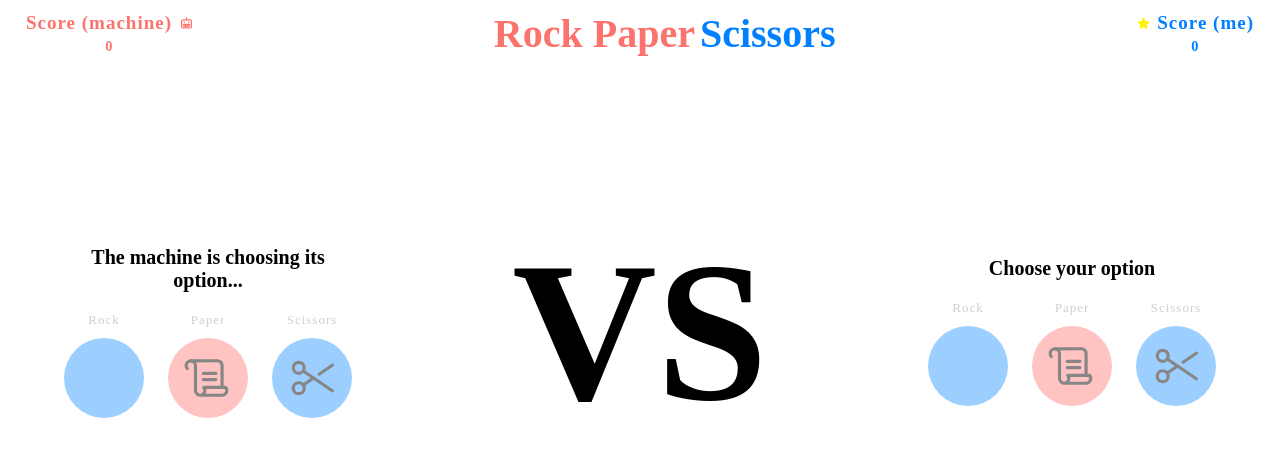
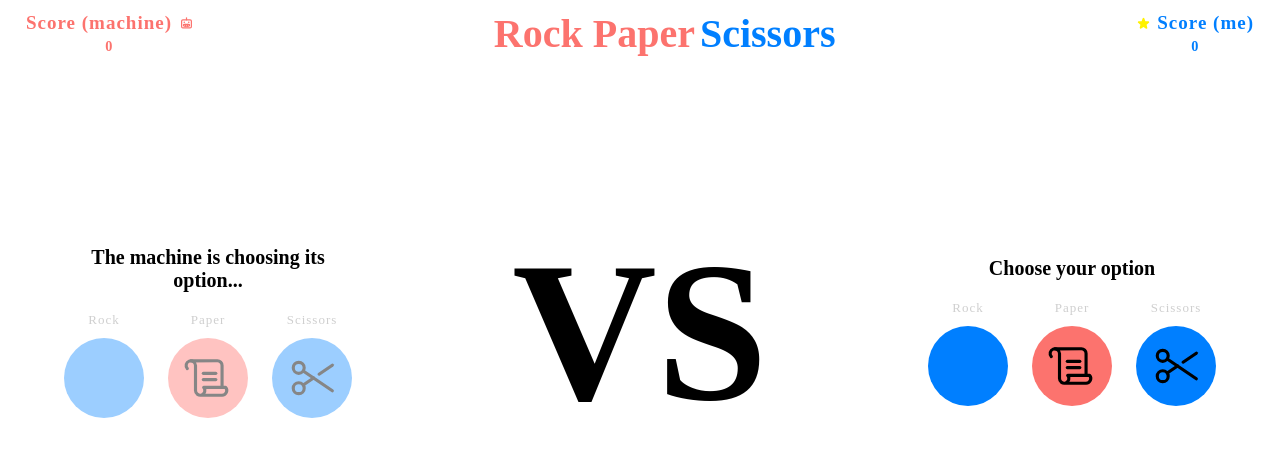
Before and after one commit to cauealb/rock-paper-scissors, a React (Vite) app: page / in a window 1280 px wide. Shown: the top 456 px of the page. Built offline with nearby package versions, Linux system fonts and the light colour scheme; a web font is replaced by a local one.

Commit message:
style: Finalizando estilização do jogador 2

```diff
--- a/src/Components/Play/Play.jsx
+++ b/src/Components/Play/Play.jsx
@@ -1,4 +1,4 @@
-import { StyledSectionPrincipal, StyledBasePlay, StyledOption, RockMachine, PaperMachine, SciossorsMachine, StyledOptionDiv, StyledVS } from "./Play.s"
+import { StyledSectionPrincipal, StyledBasePlay, StyledOption, RockMachine, PaperMachine, SciossorsMachine, StyledOptionDiv, StyledVS, StyledOptionMe, RockMe, PaperMe, SciossorsMe } from "./Play.s"
 import { Scissors, Scroll } from 'phosphor-react'
 
 export function Play() {
@@ -26,18 +26,18 @@ export function Play() {
                 <StyledBasePlay>
                     <h2>Choose your option  </h2>
                     <StyledOptionDiv>
-                        <StyledOption>
+                        <StyledOptionMe>
                             <p>Rock</p>
-                            <RockMachine></RockMachine>
-                        </StyledOption>
-                        <StyledOption>
+                            <RockMe></RockMe>
+                        </StyledOptionMe>
+                        <StyledOptionMe>
                             <p>Paper</p>
-                            <PaperMachine><Scroll size={50} /></PaperMachine>
-                        </StyledOption>
-                        <StyledOption>
+                            <PaperMe><Scroll size={50} /></PaperMe>
+                        </StyledOptionMe>
+                        <StyledOptionMe>
                             <p>Scissors</p>
-                            <SciossorsMachine><Scissors size={50} /></SciossorsMachine>
-                        </StyledOption>
+                            <SciossorsMe><Scissors size={50} /></SciossorsMe>
+                        </StyledOptionMe>
                     </StyledOptionDiv>
                 </StyledBasePlay>
             </StyledSectionPrincipal>
--- a/src/Components/Play/Play.s.js
+++ b/src/Components/Play/Play.s.js
@@ -48,6 +48,12 @@ export const StyledOption = styled.div`
     }
 `;
 
+export const StyledOptionMe = styled(StyledOption)`
+    &:hover {
+        cursor: pointer;
+    }
+`
+
 const StyledBollPlay = styled.div`
     width: 80px;
     height: 80px;
@@ -55,19 +61,35 @@ const StyledBollPlay = styled.div`
     display: flex;
     justify-content: center;
     align-items: center;
-    color: #868686;
 `;;
 
 export const RockMachine = styled(StyledBollPlay)`
     background-color: #9CCEFF;
+    color: #868686;
 `;
 
 export const PaperMachine = styled(StyledBollPlay)`
     background-color: #FFC3C1;
+    color: #868686;
 `;
 
 export const SciossorsMachine = styled(StyledBollPlay)`
     background-color: #9CCEFF;
+    color: #868686;
+`;
+
+// -----------------------------------------------------------
+
+export const RockMe = styled(StyledBollPlay)`
+    background-color: #007FFF;
+`;
+
+export const PaperMe = styled(StyledBollPlay)`
+    background-color: #FC736E;
+`;
+
+export const SciossorsMe = styled(StyledBollPlay)`
+    background-color: #007FFF;
 `;
 
 export const StyledVS = styled.h2`
```
